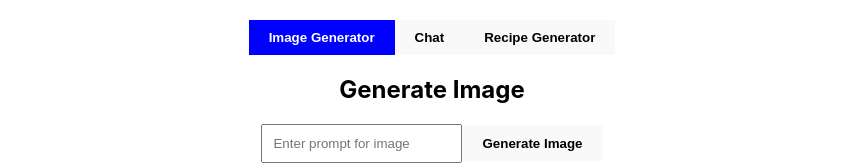
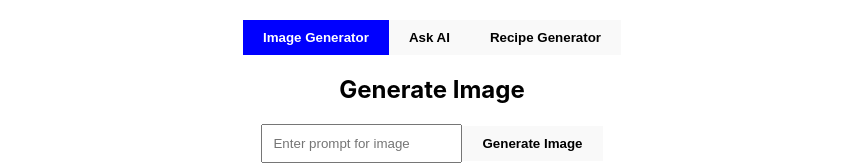
Before and after one commit to Earendiil/react-ai-project, a React (Create React App) app: page / in a window 1280 px wide. Shown: the top 165 px of the page, without its empty margins (208-1075 px from the left). Built offline with nearby package versions, Linux system fonts and the light colour scheme.

Commit message:
setting chat functionallity

```diff
--- a/src/App.js
+++ b/src/App.js
@@ -21,7 +21,7 @@ const [ activeTab, setActiveTab] = useState('image-generator')
           Image Generator</button>
         <button className={activeTab === 'chat' ? 'active' : ''}
         onClick={() => handleTabChange('chat')}>
-          Chat</button>
+          Ask AI</button>
         <button className={activeTab === 'recipe-generator' ? 'active' : ''}
         onClick={() => handleTabChange('recipe-generator')}>
           Recipe Generator</button>
--- a/src/components/ChatComponent.js
+++ b/src/components/ChatComponent.js
@@ -1,8 +1,41 @@
+import { useState } from "react";
 
 function ChatComponent (){
 
+    const [prompt, setPrompt] = useState ('');
+    const [chatResponse, setChatResponse ] = useState('');
+
+    const askAi = async () => {
+         try {
+         const response =  await fetch(`http://localhost:8080/ask-ai?prompt=${prompt}`)
+        const data = await response.text();
+        console.log(data)
+        setChatResponse(data)
+        } catch (error) {
+            console.error("Error generating image : ", error)
+        }
+
+    };
+
+
     return (
-        <h2>Talk to AI</h2>
+        <div>
+            <h2>Talk to AI</h2>
+            <input
+                type="text"
+                value={prompt}
+                onChange={(e) => setPrompt(e.target.value)}
+                placeholder="Enter a prompt">
+            </input>
+            <div>
+            <button
+                onClick={askAi}>Ask Ai</button>
+                </div>
+            <div className="output">
+                    <p>{chatResponse}</p>
+            </div>
+         </div>
+
     );
 }
 
```
